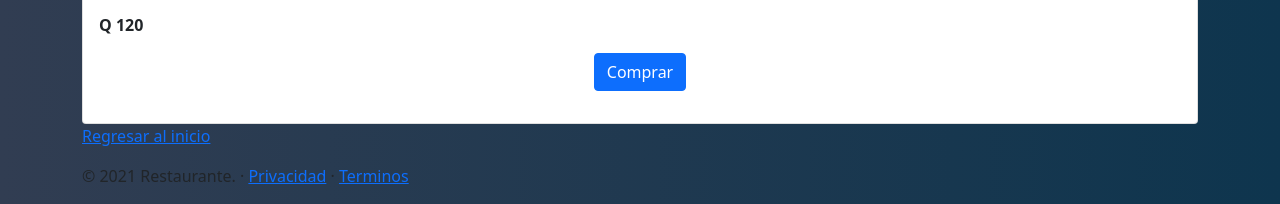
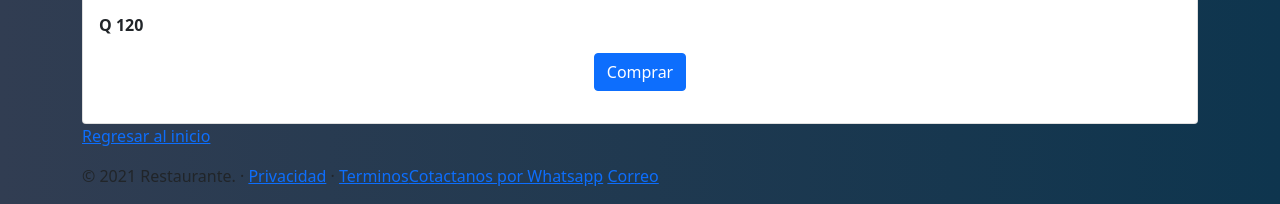
Before and after one commit to LFranco98/Laboratorio1DevWeb, a plain HTML site: page Almuerzos.html in a window 1280 px wide. Shown: the part 2320-2524 px from the top of the page. Drawn offline with nearby package versions, Linux system fonts and the light colour scheme.

Commit message:
Update Almuerzos.html

```diff
--- a/Almuerzos.html
+++ b/Almuerzos.html
@@ -152,7 +152,7 @@
 
     <footer class="container">
         <p class="float-right"><a href="#">Regresar al inicio</a></p>
-        <p>© 2021 Restaurante. · <a href="#">Privacidad</a> · <a href="#">Terminos</a></p>
+        <p>© 2021 Restaurante. · <a href="#">Privacidad</a> · <a href="#">Terminos</a><a href="https://api.whatsapp.com/send?phone=50251500723">Cotactanos por Whatsapp</a> <a href="">Correo</a</p>
     </footer>
 
     <script src="https://cdn.jsdelivr.net/npm/bootstrap@5.0.2/dist/js/bootstrap.bundle.min.js" integrity="sha384-MrcW6ZMFYlzcLA8Nl+NtUVF0sA7MsXsP1UyJoMp4YLEuNSfAP+JcXn/tWtIaxVXM" crossorigin="anonymous"></script>
```
